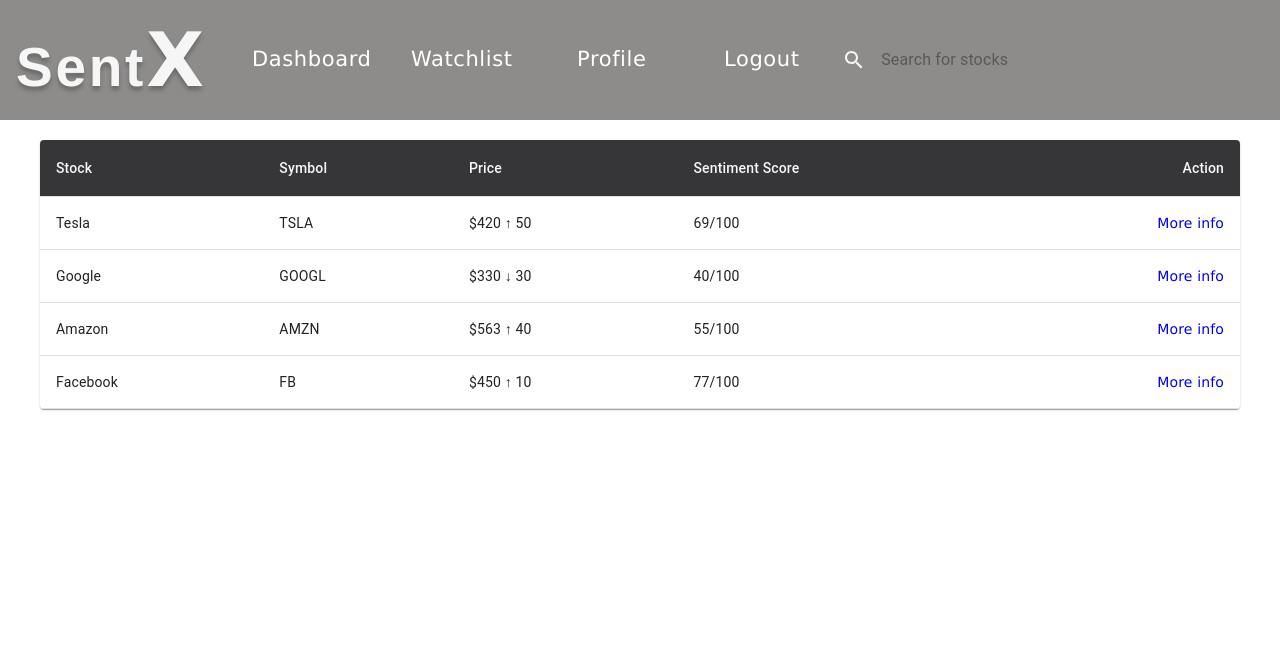
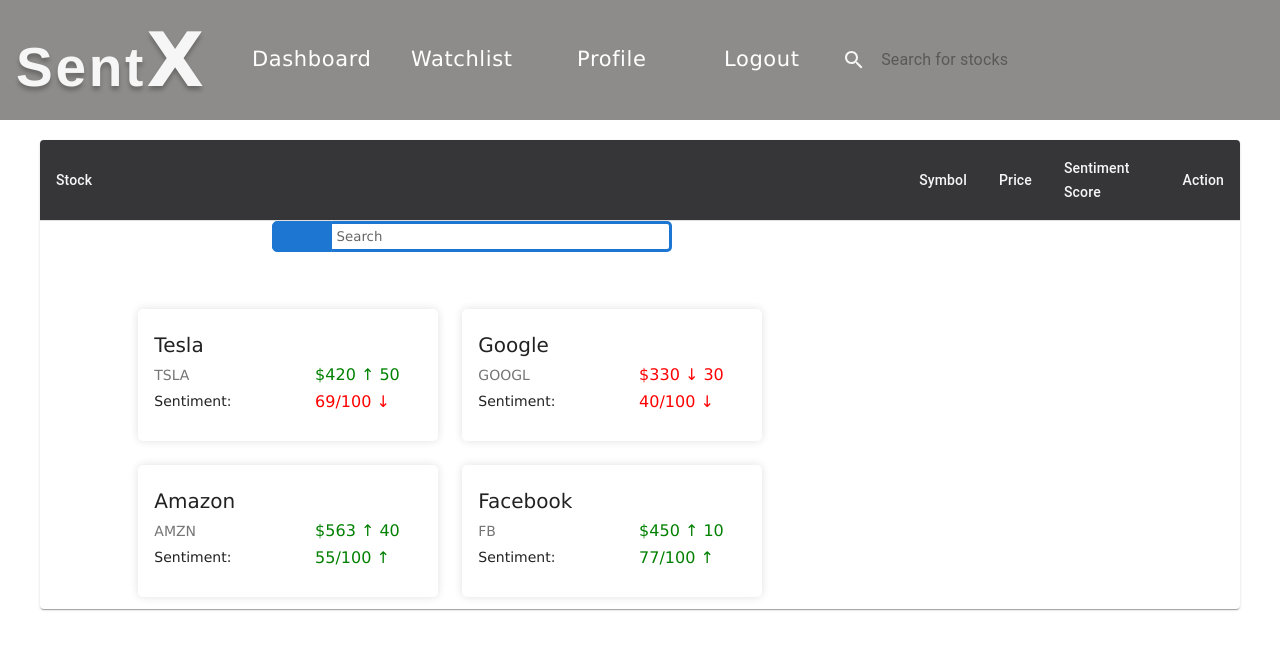
Before and after one commit to luckyjaiswaal/2021_SES3A_TEAM2, a React (Create React App) app in the folder frontend/react_app/: page / in a window 1280 px wide. Shown: the top 650 px of the page. Built offline with nearby package versions, Linux system fonts and the light colour scheme.

Commit message:
Dashboard cards and search Functionality
Changed the dashboard standard view to use cards instead of a basic table. Also added an interactive search function that fuzzy searches onChange in the field based on stock name or symbol.

```diff
--- a/frontend/react_app/package.json
+++ b/frontend/react_app/package.json
@@ -10,8 +10,9 @@
     "@testing-library/user-event": "^12.8.3",
     "axios": "^0.21.1",
     "chart.js": "^3.2.0",
+    "fuse.js": "^6.4.6",
     "react": "^17.0.2",
-    "react-chartjs-2": "^3.0.2",
+    "react-chartjs-2": "^3.0.3",
     "react-charts": "^2.0.0-beta.7",
     "react-dom": "^17.0.2",
     "react-hook-form": "^7.3.6",
--- a/frontend/react_app/src/components/navbar/index.js
+++ b/frontend/react_app/src/components/navbar/index.js
@@ -1,6 +1,5 @@
 import React, { Component } from "react";
 import './nav.css';
-import SearchStocks from './SearchStocks';
 import { Box, Button, InputBase } from "@material-ui/core";
 import { withStyles } from '@material-ui/core/styles';
 import SearchIcon from '@material-ui/icons/Search';
--- a/frontend/react_app/src/components/navbar/nav.css
+++ b/frontend/react_app/src/components/navbar/nav.css
@@ -52,3 +52,30 @@
 .x {
  font-size: 64px;
 }
+
+
+
+.Search {
+    width: 400px;
+    margin: 0 auto;
+    position: relative;
+    display: flex;
+  }
+  .SearchSpan {
+    width: 15%;
+    border: 1px solid #1C76D2;
+    background: #1C76D2;
+    padding-top: 4px;
+    text-align: center;
+    color: #fff;
+    border-radius: 5px 0 0 5px;
+    font-size: 20px;
+  }
+  .SearchInput {
+    width: 85%;
+    border: 3px solid #1C76D2;
+    border-left: none;
+    padding: 5px;
+    border-radius: 0 5px 5px 0;
+    outline: none;
+  }
--- /dev/null
+++ b/frontend/react_app/src/components/stocklist/SearchBar.js
@@ -0,0 +1,19 @@
+import './stocklist.css';
+
+const SearchBar = ({onChange, placeholder}) => {
+    return (
+    <div className="Search">
+      <span className="SearchSpan">
+
+      </span>
+      <input
+        className="SearchInput"
+        type="text"
+        onChange={onChange}
+        placeholder={placeholder}
+      />
+    </div>
+    );
+  };
+
+  export default SearchBar;
--- a/frontend/react_app/src/components/stocklist/index.js
+++ b/frontend/react_app/src/components/stocklist/index.js
@@ -1,5 +1,8 @@
 import './stocklist.css';
-import React, { Component } from "react";
+import stocks from "./stocks.json";
+import SearchBar from "./SearchBar.js";
+import React, { Component, useState } from "react";
+import Fuse from "fuse.js";
 import { Table, TableBody, TableCell, TableContainer, TableHead, TableRow, Paper, Button } from "@material-ui/core";
 import { withStyles, makeStyles } from '@material-ui/core/styles';
 import SearchIcon from '@material-ui/icons/Search';
@@ -15,16 +18,70 @@
     return {stock, symbol, price, score};
   }
 
-  const rows = [
+  /*const rows = [
     createData('Tesla', 'TSLA', '$420 ↑ 50', '69/100'),
     createData('Google', 'GOOGL', '$330 ↓ 30', '40/100'),
     createData('Amazon', 'AMZN', '$563 ↑ 40', '55/100'),
     createData('Facebook', 'FB', '$450 ↑ 10', '77/100'),
-  ];
+  ];*/
 
+  function App () {
 
-  export default class Dashboard extends Component {
-      render() {
+    const [data, setData] = useState(stocks);
+
+    const searchData = (pattern) => {
+      if (!pattern) {
+        setData(stocks);
+        return;
+      }
+
+    const fuse = new Fuse(data, {
+      keys: ["stock", "symbol"],
+    });
+
+    const result = fuse.search(pattern);
+
+    const matches = [];
+    if (!result.length) {
+      setData([]);
+    } else {
+      result.forEach(({item}) => {
+        matches.push(item);
+      });
+      setData(matches);
+    }
+  }
+
+  const Card = ({stock, symbol, price, score}) => {
+    const priceStyle = {color : setColorStyle(price)};
+    const sentimentStyle = {color : setColorStyle(score)};
+    return (
+      <div className="CardWrapper">
+        <div className="ColDetail">
+          <div className="Header">
+            <div className="stock">
+              {stock}
+            </div>
+          </div>
+          <div className="symbol">{symbol}</div>
+          <div className="score">Sentiment:</div>
+          </div>
+        <div className="largePrice">
+          <div className="price" style = {priceStyle}>{price} <div className ="scoreNumber" style = {sentimentStyle}>{score}</div></div>
+        </div>
+      </div>
+    );
+  };
+
+  function setColorStyle(text) {
+    if (text.includes("↑")) {
+      return 'green'
+    } else if (text.includes("↓")) {
+      return 'red';
+    } else {
+      return 'grey';
+    }
+  }
   return (
     <TableContainer component={Paper} className="tablecontainer" style={{width:1200}}>
     <Table className="table" aria-label="simple table" style={{ minWidth: 650}}>
@@ -38,28 +95,18 @@
         </TableRow>
       </TableHead>
       <TableBody>
-                {rows.map((row) => (
-                  <TableRow key={row.stock}>
-                    <TableCell component="th" scope="row">
-                      {row.stock}
-                    </TableCell>
-                    <TableCell component="th" scope="row">
-                      {row.symbol}
-                    </TableCell>
-                    <TableCell component="th" scope="row">
-                      {row.price}
-                    </TableCell>
-                    <TableCell component="th" scope="row">
-                      {row.score}
-                    </TableCell>
-                    <TableCell align="right">
-                    <Link to={`stock/${row.symbol}`} style={{ textDecoration: 'none' }}>More info</Link>
-                    </TableCell>
-                  </TableRow>
-                ))}
+        <SearchBar
+          placeholder="Search"
+          onChange={(e) => searchData(e.target.value)}
+        />
+        <div className = "Container">
+        {data.map((item) => (
+          <Card {...item} key = {item.name} />
+        ))}</div>
       </TableBody>
     </Table>
   </TableContainer>
   )
 }
-}
+
+export default App;
--- a/frontend/react_app/src/components/stocklist/stocklist.css
+++ b/frontend/react_app/src/components/stocklist/stocklist.css
@@ -10,3 +10,86 @@
 .head{
     color:bisque
 }
+
+
+
+.CardWrapper {
+    flex: 0 1 300px;
+    margin: 12px;
+    overflow: hidden;
+    padding: 16px;
+    box-shadow: 0 0 10px rgba(0, 0, 0, 0.05),
+      0 0px 10px rgba(0, 0, 0, 0.08);
+    border-radius: 5px;
+    flex-wrap: wrap;
+    min-width: 300px;
+  }
+  .Header {
+    width: 100%;
+    display: flex;
+    margin-bottom: 10px;
+  }
+  .largePrice {
+    top: 40%;
+    width: 40%;
+    float: left;
+  }
+  .ColDetail {
+    padding-top: 3%;
+    width: 60%;
+    float: left;
+  }
+  .price {
+    height: 100px;
+  }
+  .stock {
+    font-size: 20px;
+  }
+  .symbol {
+    color: #757575;
+    font-size: 14px;
+    margin-bottom:10px;
+  }
+  .score {
+    font-size: 14px;
+  }
+
+  .scoreNumber {
+    padding-top: 8px;
+    height: 100px;
+  }
+
+  .Container {
+    width: 80%;
+    margin: 0 auto;
+    margin-top: 45px;
+    display: flex;
+    flex-wrap: wrap;
+  }
+
+
+
+  .Search {
+    width: 400px;
+    margin: 0 auto;
+    position: relative;
+    display: flex;
+  }
+  .SearchSpan {
+    width: 15%;
+    border: 1px solid #1C76D2;
+    background: #1C76D2;
+    padding-top: 4px;
+    text-align: center;
+    color: #fff;
+    border-radius: 5px 0 0 5px;
+    font-size: 20px;
+  }
+  .SearchInput {
+    width: 85%;
+    border: 3px solid #1C76D2;
+    border-left: none;
+    padding: 5px;
+    border-radius: 0 5px 5px 0;
+    outline: none;
+  }
--- /dev/null
+++ b/frontend/react_app/src/components/stocklist/stocks.json
@@ -0,0 +1,26 @@
+[
+    {
+        "stock": "Tesla",
+        "symbol": "TSLA",
+        "price": "$420 ↑ 50",
+        "score": "69/100 ↓"
+    },
+    {
+        "stock": "Google",
+        "symbol": "GOOGL",
+        "price": "$330 ↓ 30",
+        "score": "40/100 ↓"
+    },
+    {
+        "stock": "Amazon",
+        "symbol": "AMZN",
+        "price": "$563 ↑ 40",
+        "score": "55/100 ↑"
+    },
+    {
+        "stock": "Facebook",
+        "symbol": "FB",
+        "price": "$450 ↑ 10",
+        "score": "77/100 ↑"
+    }
+]
```
Also changed, not shown: frontend/react_app/src/components/navbar/SearchBar.js (deleted, +0 -16 lines), frontend/react_app/src/components/navbar/SearchStocks.js (deleted, +0 -37 lines), 1 other file (tests, documents, lock files or other folders). Lines whose indentation alone changed are shown as unchanged.
